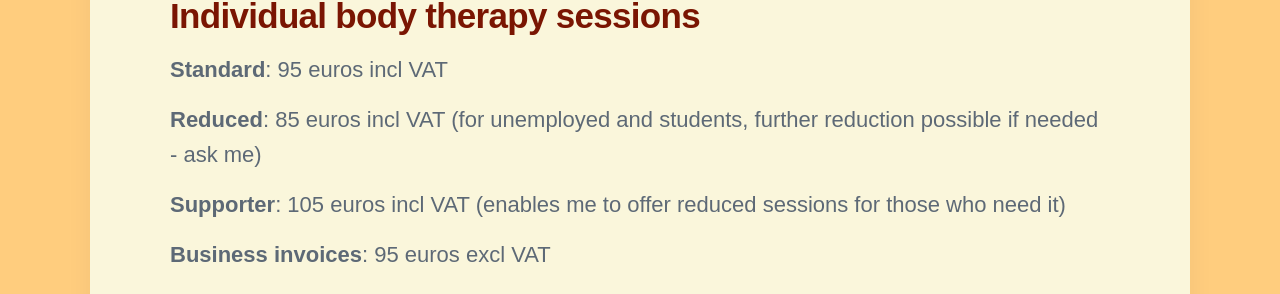
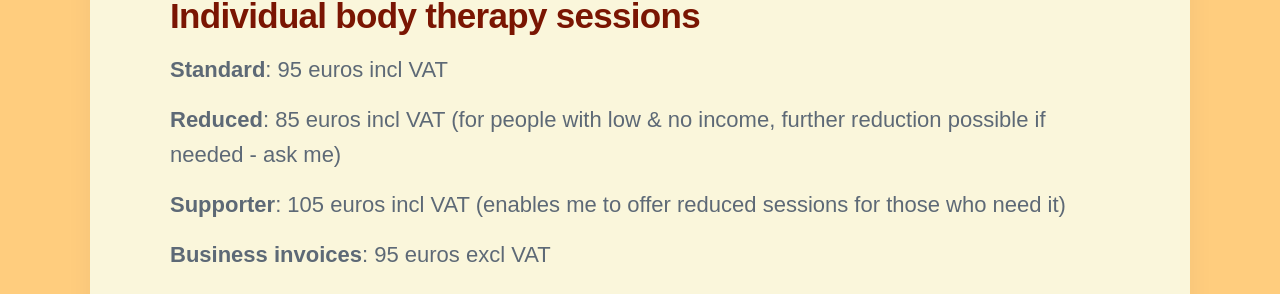
Before and after one commit to threekeytherapy/threekeytherapy.com, a Jekyll site: the page built from _pages/pricing.md, in a window 1280 px wide. Shown: the part 723-1017 px from the top of the page. Built offline with Jekyll 4.4.1, drawn with Linux system fonts in a browser that asks for light colours; nearby versions of some CDN libraries; some web fonts are replaced.

Commit message:
tweak to add low income

```diff
--- a/_pages/pricing.md
+++ b/_pages/pricing.md
@@ -9,7 +9,7 @@ featured_image:
 
 **Standard**: 95 euros incl VAT
 
-**Reduced**: 85 euros incl VAT (for unemployed and students, further reduction possible if needed - ask me)
+**Reduced**: 85 euros incl VAT (for people with low & no income, further reduction possible if needed - ask me)
 
 **Supporter**: 105 euros incl VAT (enables me to offer reduced sessions for those who need it)
 
```
